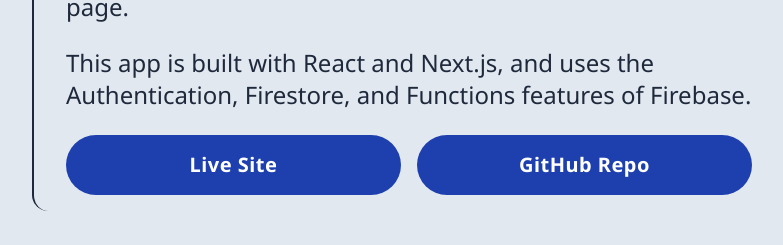
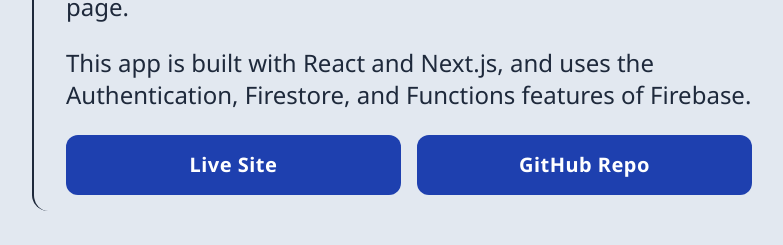
Before and after one commit to ivanolmo/ivanolmo.io, a Next.js app: page / in a window 1280 px wide. Shown: the part 1579-1824 px from the top of the page, without its empty margins (248-1031 px from the left). Built offline with nearby package versions, Linux system fonts and the light colour scheme.

Commit message:
Change button border radius

```diff
--- a/components/Button.tsx
+++ b/components/Button.tsx
@@ -8,7 +8,7 @@
     <button
       type='button'
       onClick={() => props.onClick?.()}
-      className={`flex justify-center items-center py-4 px-6 rounded-full cursor-pointer ${props.containerClasses}`}
+      className={`flex justify-center items-center py-4 px-6 rounded-xl cursor-pointer ${props.containerClasses}`}
     >
       <div
         className={`flex justify-center items-center text-xl font-bold tracking-wide ${props.textClasses}`}
```
